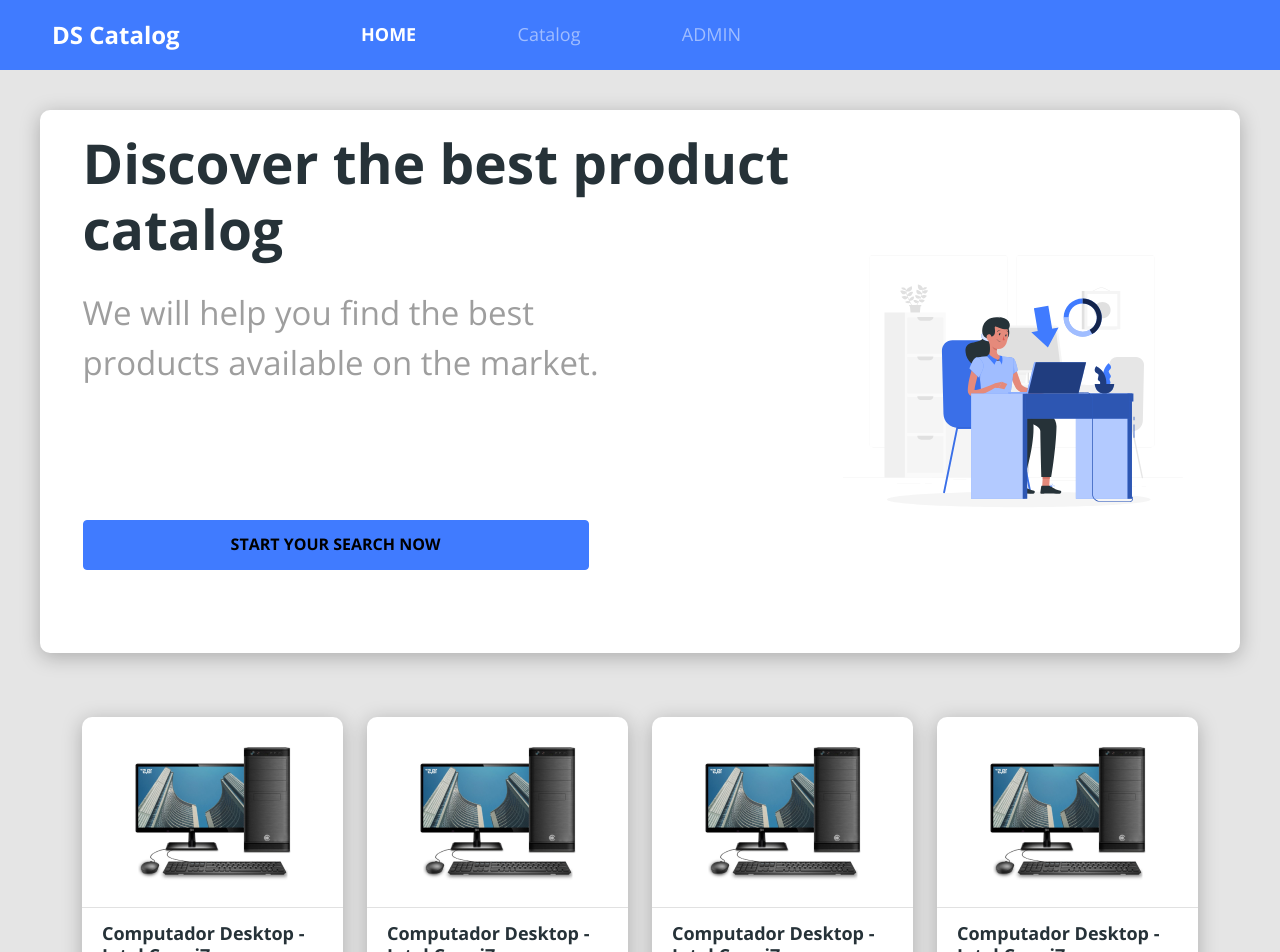
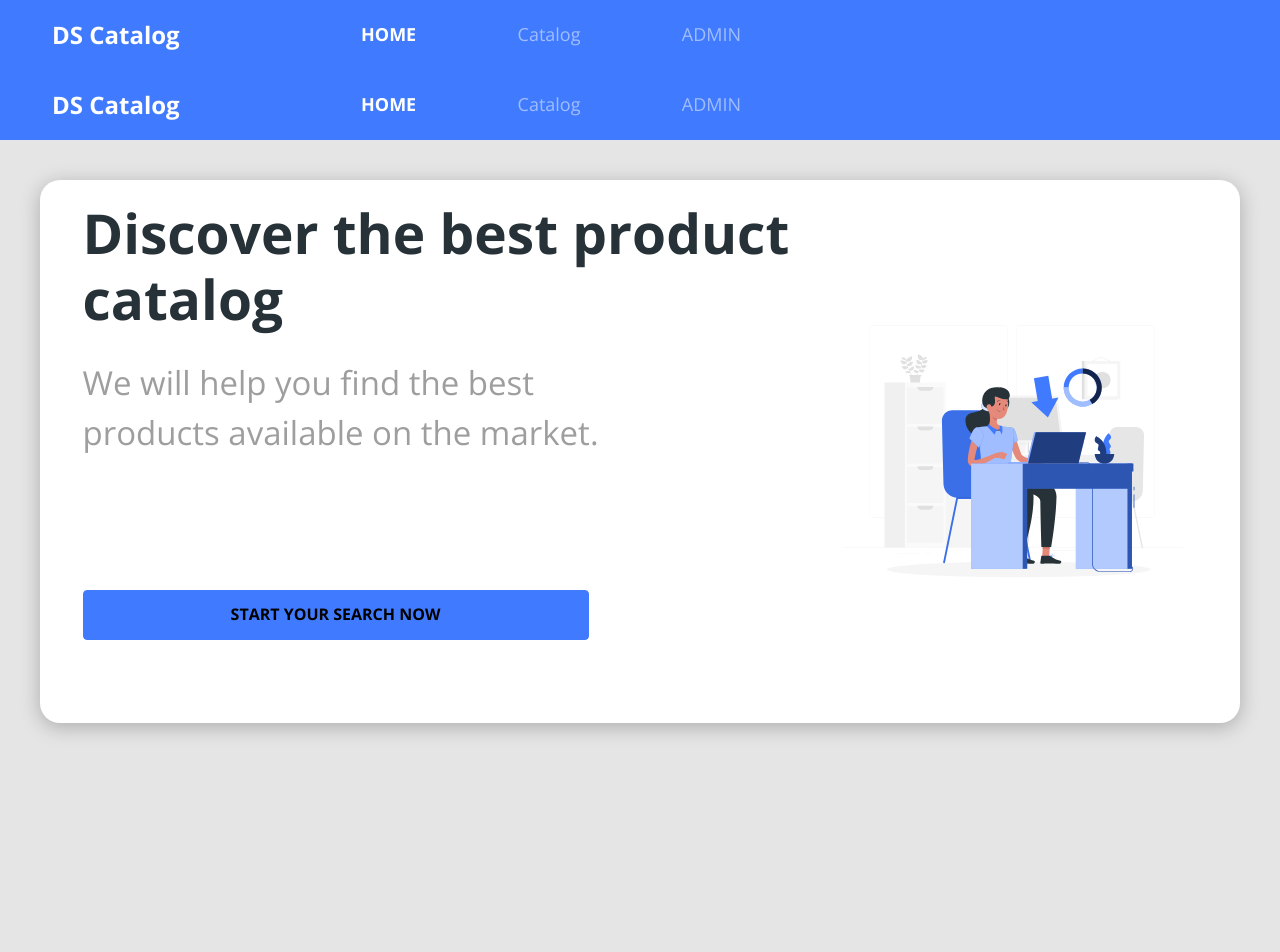
Before and after one commit to J-DouglasLira/DSCatalog, a React (Create React App) app in the folder frontend/: page / in a window 1280 px wide. Shown: the top 952 px of the page. After the commit the page ends 800 px from the top, so only its background shows below. Built offline with nearby package versions, Linux system fonts and the light colour scheme.

Commit message:
feat: routes add into app.tsx

```diff
--- a/frontend/src/App.tsx
+++ b/frontend/src/App.tsx
@@ -1,15 +1,9 @@
 import "./assets/styles/custom.scss";
 import "./App.css";
-import Home from "pages/Home";
-import Catalog from "pages/Catalog";
+import Routers from "Routes";
 
 function App() {
-  return (
-  <>
-    <Home />
-    <Catalog />
-  </>
-  );
+  return <Routers />;
 }
 
 export default App;
```
